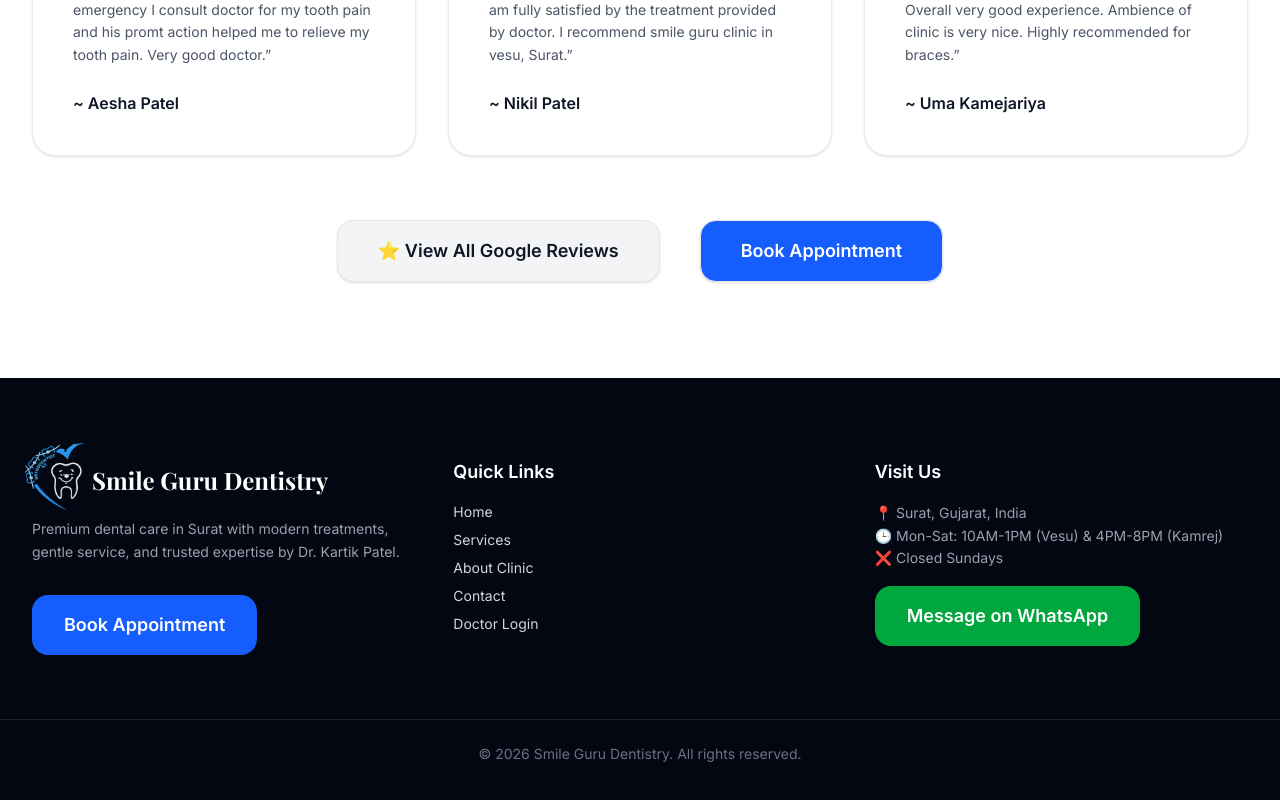
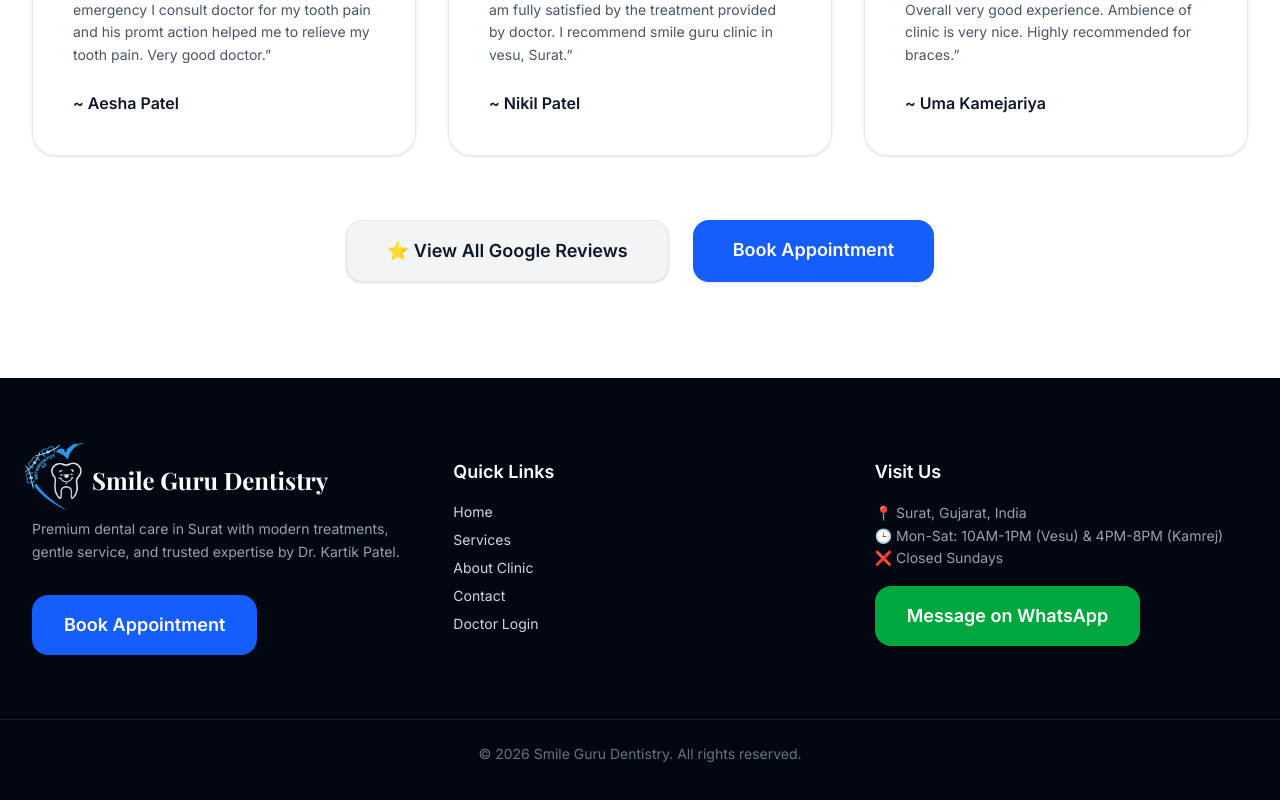
Before and after one commit to Dhruv-mavani/7th-heaven-dentistry, a Next.js app: page /reviews in a window 1280 px wide. Shown: the part 1029-1829 px from the top of the page. Built offline with nearby package versions, Linux system fonts and the light colour scheme; a web font is replaced by a local one.

Commit message:
corrected /reviews viewport

```diff
--- a/app/reviews/page.tsx
+++ b/app/reviews/page.tsx
@@ -82,18 +82,28 @@
         </div>
 
         {/* Google Reviews Button */}
-        <div className="text-center mt-16">
+        <div className="mt-16 flex justify-center gap-6 px-6 max-sm:flex-col">
       <a
         href="https://www.google.com/maps/place/Smile+Guru/@21.1458467,72.7849993,976m/data=!3m1!1e3!4m8!3m7!1s0x3be0533d348df059:0x2446751d1258df52!8m2!3d21.1458321!4d72.7878034!9m1!1b1!16s%2Fg%2F11s42q95qw?entry=ttu&g_ep=EgoyMDI2MDIyMi4wIKXMDSoASAFQAw%3D%3D"
         target="_blank"
-        className="inline-block px-10 py-4 rounded-2xl bg-gray-100 border border-gray-200 text-gray-900 font-semibold text-lg shadow-sm hover:shadow-md hover:bg-gray-200 transition"
+        className="inline-block px-10 py-4 text-lg
+           max-md:px-6 max-md:py-3 max-md:text-base
+           max-sm:w-full max-sm:text-center
+           rounded-2xl bg-gray-100 border border-gray-200
+           text-gray-900 font-semibold shadow-sm
+           hover:shadow-md hover:bg-gray-200 transition"
       >
         ⭐ View All Google Reviews
       </a>
 
       <a
         href="/book"
-        className="inline-block px-10 py-4 ml-10 rounded-2xl bg-blue-600 border border-gray-200 text-white font-semibold text-lg shadow-sm hover:shadow-md hover:bg-blue-700 transition"
+        className="inline-block px-10 py-4 text-lg
+           max-md:px-6 max-md:py-3 max-md:text-base
+           max-sm:w-full max-sm:text-center
+           rounded-2xl bg-blue-600
+           text-white font-semibold shadow-sm
+           hover:shadow-md hover:bg-blue-700 transition"
       >
         Book Appointment
       </a>
```
